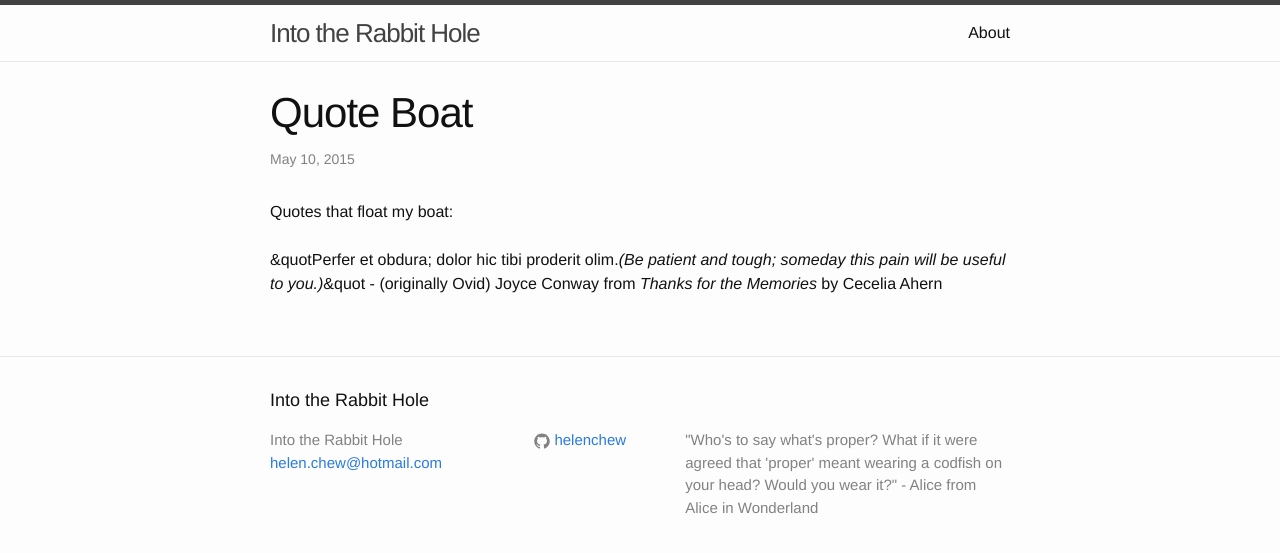
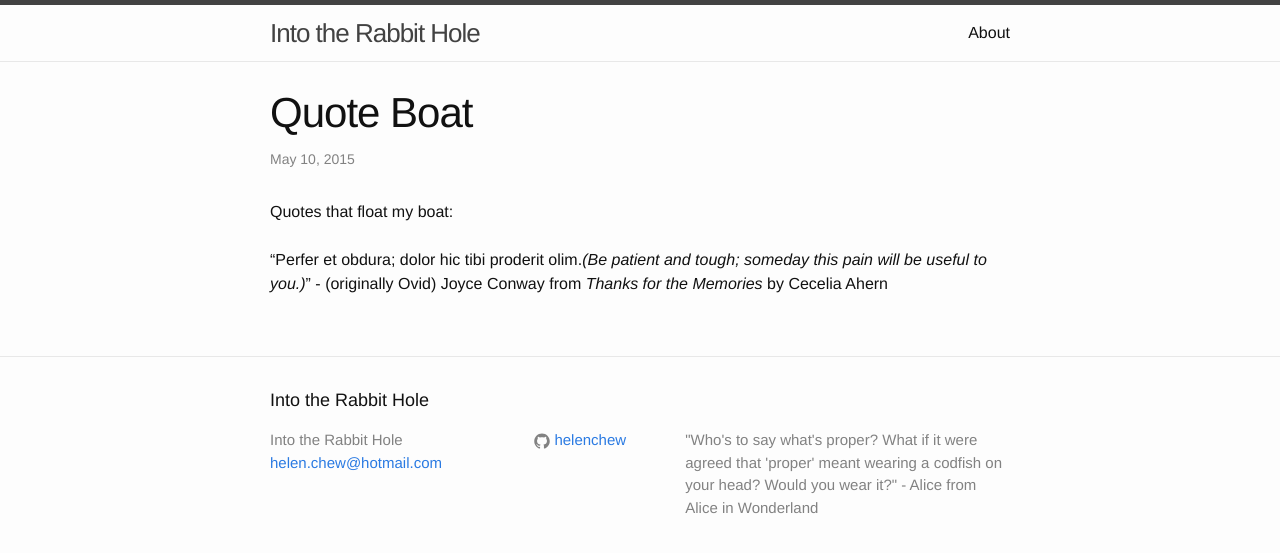
Before and after one commit to helenchew/helenchew.github.io, a Jekyll site: the page built from _posts/2015-05-10-quote-boat.markdown, in a window 1280 px wide. Shown: the top 553 px of the page. Built offline with Jekyll 4.4.1, drawn with Linux system fonts in a browser that asks for light colours.

Commit message:
Quote Boat 5

```diff
--- a/_posts/2015-05-10-quote-boat.markdown
+++ b/_posts/2015-05-10-quote-boat.markdown
@@ -6,4 +6,4 @@ categories: misc
 ---
 Quotes that float my boat:<br>
 <br>
-&quotPerfer et obdura; dolor hic tibi proderit olim.<i>(Be patient and tough; someday this pain will be useful to you.)</i>&quot - (originally Ovid) Joyce Conway from <i>Thanks for the Memories</i> by Cecelia Ahern
+"Perfer et obdura; dolor hic tibi proderit olim.<i>(Be patient and tough; someday this pain will be useful to you.)</i>" - (originally Ovid) Joyce Conway from <i>Thanks for the Memories</i> by Cecelia Ahern
```
